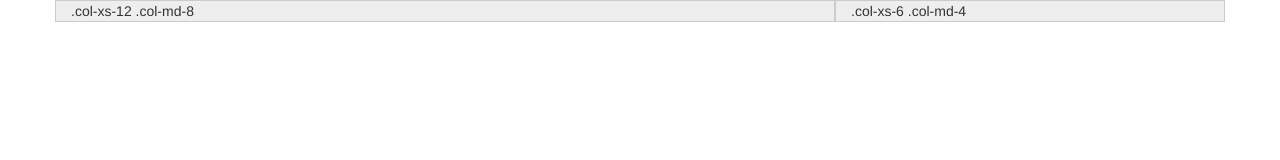
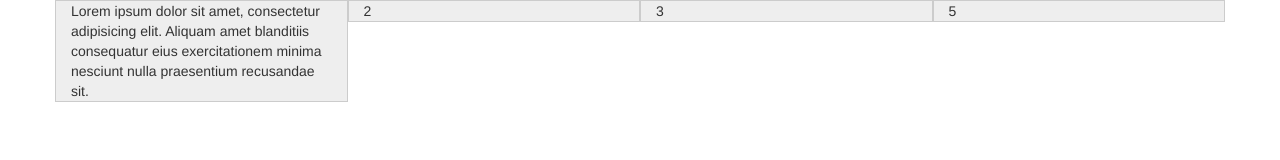
Before and after one commit to veilod/webBoot, a plain HTML site: page index.html in a window 1280 px wide. Drawn offline with nearby package versions, Linux system fonts and the light colour scheme.

Commit message:
final on morning

```diff
--- a/index.html
+++ b/index.html
@@ -21,8 +21,17 @@
   <body>
     <div class="container">
     	<div class="row">
-            <div class="col-md-8 block">.col-xs-12 .col-md-8</div>
-            <div class="col-xs-6 col-md-4 block">.col-xs-6 .col-md-4</div>
+            <div class="col-md-3 col-sm-6 block">
+                Lorem ipsum dolor sit amet, consectetur adipisicing elit. Aliquam amet blanditiis consequatur eius exercitationem minima nesciunt nulla praesentium recusandae sit.
+            </div>
+            <div class="col-md-3 col-sm-6 block">2</div>
+            <div class="clearfix visible-sm-block"></div>
+            <div class="col-md-3 col-sm-6 block">3</div>
+            <div class="col-md-3 col-sm-6 block">5</div>
+
+
+
+            <!--<div class="col-xs-6 col-md-4 block">.col-xs-6 .col-md-4</div>-->
 
 
 
```
